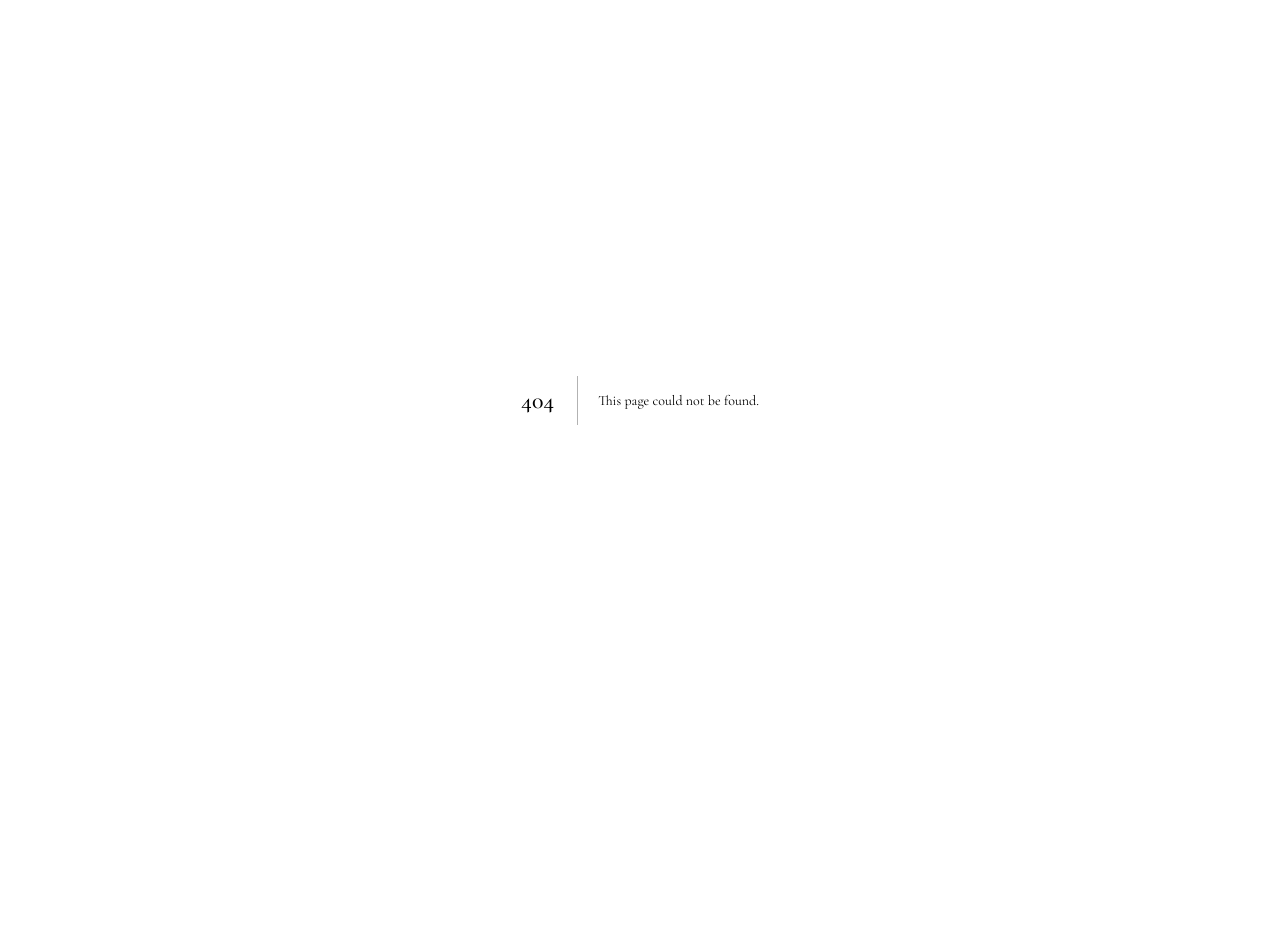
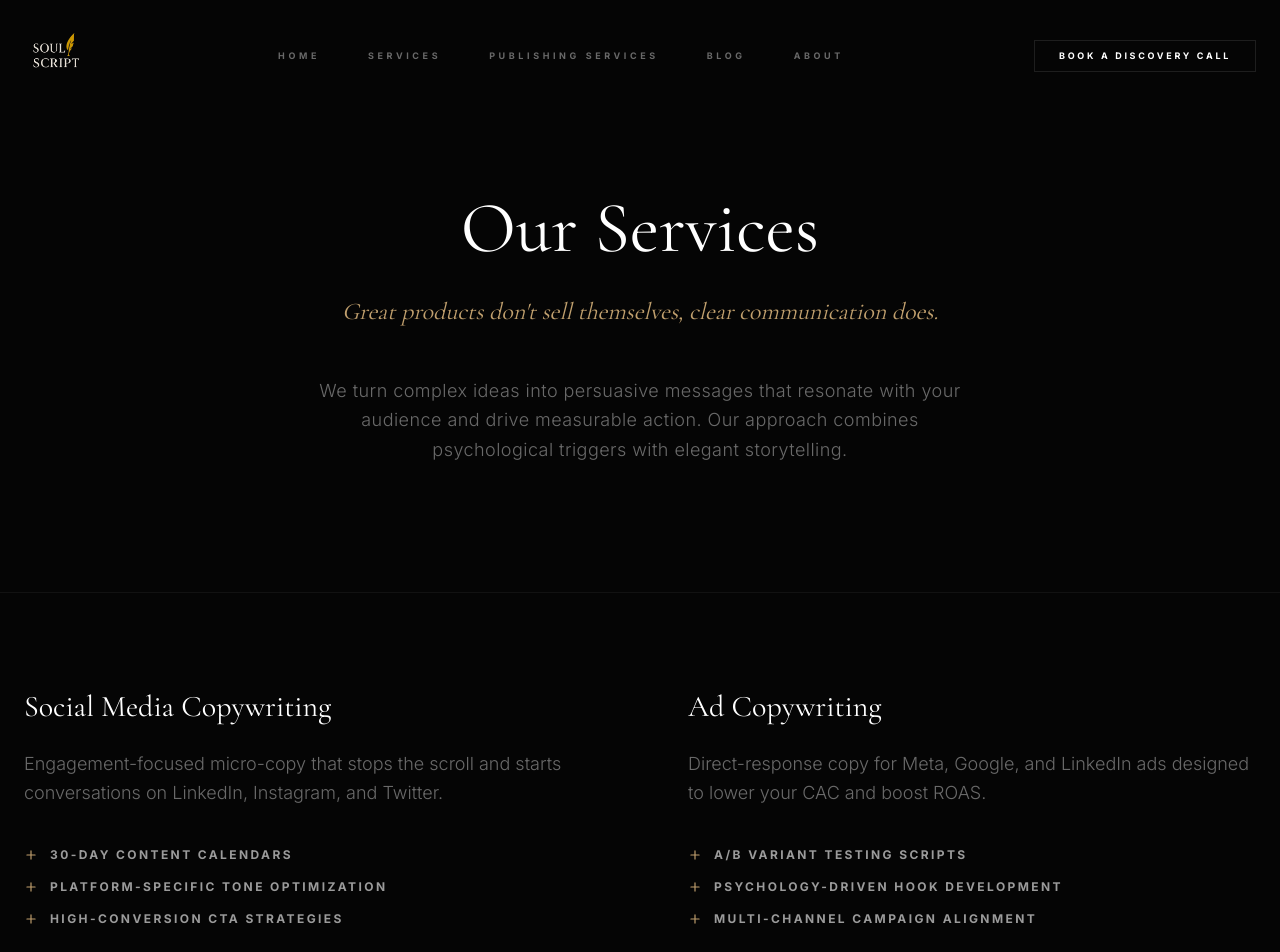
Before and after one commit to tessyjonburica/soulscript, a Next.js app: page /services in a window 1280 px wide. Before the commit this address had no page. Shown: the top 952 px of the page. Before the commit the page ends 800 px from the top, so only its background shows below. Built offline with nearby package versions, Linux system fonts and the light colour scheme; a web font is replaced by a local one.

Commit message:
implementing the service page

```diff
--- /dev/null
+++ b/src/app/services/page.tsx
@@ -0,0 +1,172 @@
+"use client";
+
+import { motion } from "framer-motion";
+import { Navbar } from "@/components/layout/Navbar";
+import { Footer } from "@/components/layout/Footer";
+import { Plus } from "lucide-react";
+
+const services = [
+    {
+        title: "Social Media Copywriting",
+        description: "Engagement-focused micro-copy that stops the scroll and starts conversations on LinkedIn, Instagram, and Twitter.",
+        bullets: [
+            "30-day content calendars",
+            "Platform-specific tone optimization",
+            "High-conversion CTA strategies"
+        ]
+    },
+    {
+        title: "Ad Copywriting",
+        description: "Direct-response copy for Meta, Google, and LinkedIn ads designed to lower your CAC and boost ROAS.",
+        bullets: [
+            "A/B variant testing scripts",
+            "Psychology-driven hook development",
+            "Multi-channel campaign alignment"
+        ]
+    },
+    {
+        title: "Product Description Writing",
+        description: "Turning features into benefits with evocative language that compels your customers to click 'Add to Cart'.",
+        bullets: [
+            "Brand-aligned voice integration",
+            "Technical specification translation",
+            "SEO-optimized keywords"
+        ]
+    },
+    {
+        title: "Pitch Deck Copywriting",
+        description: "Strategic narratives for founders looking to raise capital. We distill your vision into a winning investment story.",
+        bullets: [
+            "12-15 slide narrative structure",
+            "Value proposition sharpening",
+            "Investor-ready executive summaries"
+        ]
+    },
+    {
+        title: "Website Copywriting",
+        description: "The foundation of your digital presence. We build websites that don't just look pretty, but actually sell.",
+        bullets: [
+            "Homepage & About page storytelling",
+            "Service/Product page optimization",
+            "User journey flow mapping"
+        ]
+    },
+    {
+        title: "SEO Writing",
+        description: "Thought leadership and blog content that ranks on Page 1 while maintaining your sophisticated brand voice.",
+        bullets: [
+            "Keyword research & clustering",
+            "Long-form authority articles",
+            "On-page metadata optimization"
+        ]
+    },
+    {
+        title: "Whitepaper Copywriting",
+        description: "Deep-dive technical reports and industry insights that establish your brand as a leading authority.",
+        bullets: [
+            "Data-driven research synthesis",
+            "Subject matter expert interviews",
+            "Lead-magnet design coordination"
+        ]
+    },
+    {
+        title: "Scriptwriting",
+        description: "Compelling scripts for brand films, YouTube channels, and podcast intros that hold attention until the end.",
+        bullets: [
+            "Visual-to-audio pacing guides",
+            "Storyboarding support",
+            "Natural-dialogue refinement"
+        ]
+    }
+];
+
+export default function ServicesPage() {
+    return (
+        <main className="flex min-h-screen flex-col bg-[#050505] text-white">
+            <Navbar />
+
+            {/* Hero Section */}
+            <section className="pt-48 pb-32 px-6">
+                <div className="max-w-4xl mx-auto text-center">
+                    <motion.h1
+                        initial={{ opacity: 0, y: 20 }}
+                        animate={{ opacity: 1, y: 0 }}
+                        transition={{ duration: 0.8 }}
+                        className="text-5xl md:text-7xl font-serif mb-8"
+                    >
+                        Our Services
+                    </motion.h1>
+                    <motion.h2
+                        initial={{ opacity: 0, y: 20 }}
+                        animate={{ opacity: 1, y: 0 }}
+                        transition={{ duration: 0.8, delay: 0.2 }}
+                        className="text-xl md:text-2xl font-serif italic text-[#C1A06E] mb-12"
+                    >
+                        Great products don&apos;t sell themselves, clear communication does.
+                    </motion.h2>
+                    <motion.p
+                        initial={{ opacity: 0, y: 20 }}
+                        animate={{ opacity: 1, y: 0 }}
+                        transition={{ duration: 0.8, delay: 0.4 }}
+                        className="text-white/40 text-lg leading-relaxed max-w-2xl mx-auto font-light tracking-wide"
+                    >
+                        We turn complex ideas into persuasive messages that resonate with your audience and drive measurable action. Our approach combines psychological triggers with elegant storytelling.
+                    </motion.p>
+                </div>
+            </section>
+
+            {/* Services Grid */}
+            <section className="py-24 px-6 border-t border-white/5">
+                <div className="max-w-7xl mx-auto grid md:grid-cols-2 gap-x-24 gap-y-32">
+                    {services.map((service, idx) => (
+                        <motion.div
+                            key={service.title}
+                            initial={{ opacity: 0, y: 20 }}
+                            whileInView={{ opacity: 1, y: 0 }}
+                            viewport={{ once: true }}
+                            transition={{ duration: 0.8, delay: (idx % 2) * 0.2 }}
+                            className="flex flex-col"
+                        >
+                            <h3 className="text-2xl md:text-3xl font-serif mb-6 text-white group-hover:text-[#C1A06E] transition-colors">
+                                {service.title}
+                            </h3>
+                            <p className="text-white/40 text-lg mb-10 leading-relaxed font-light">
+                                {service.description}
+                            </p>
+                            <ul className="space-y-4">
+                                {service.bullets.map((bullet) => (
+                                    <li key={bullet} className="flex items-center gap-3 text-[10px] md:text-xs font-bold tracking-[0.2em] uppercase text-white/60">
+                                        <Plus size={14} className="text-[#C1A06E]" />
+                                        {bullet}
+                                    </li>
+                                ))}
+                            </ul>
+                        </motion.div>
+                    ))}
+                </div>
+            </section>
+
+            {/* Final CTA Section */}
+            <section className="py-48 px-6 border-t border-white/5 bg-[#080808]">
+                <div className="max-w-5xl mx-auto text-center">
+                    <motion.h2
+                        initial={{ opacity: 0, scale: 0.95 }}
+                        whileInView={{ opacity: 1, scale: 1 }}
+                        viewport={{ once: true }}
+                        className="text-4xl md:text-6xl lg:text-8xl font-serif leading-[1.1] tracking-tight"
+                    >
+                        Your brand deserves attention. <br className="hidden md:block" />
+                        <span className="relative inline-block mt-4">
+                            Let&apos;s
+                            <span className="text-[#C1A06E] italic ml-4">write something</span>
+                            <span className="block h-[1px] w-full bg-[#C1A06E]/30 absolute -bottom-2"></span>
+                        </span>
+                        <span className="ml-4">that works</span>
+                    </motion.h2>
+                </div>
+            </section>
+
+            <Footer />
+        </main>
+    );
+}
--- a/src/components/layout/Footer.tsx
+++ b/src/components/layout/Footer.tsx
@@ -85,7 +85,7 @@ export function Footer() {
                 {/* Bottom Bar: Copyright & Legal */}
                 <div className="flex flex-col md:flex-row justify-between items-center pt-10 border-t border-white/5 gap-8">
                     <p className="text-white/20 text-[10px] uppercase tracking-[0.4em] font-bold">
-                        © SOUL SCRIPT 2024
+                        © SOUL SCRIPT 2026
                     </p>
                     <div className="flex gap-12">
                         <Link href="#" className="text-white/20 hover:text-white text-[9px] uppercase tracking-[0.3em] font-bold transition-colors">
--- a/src/components/layout/Navbar.tsx
+++ b/src/components/layout/Navbar.tsx
@@ -10,7 +10,7 @@ import { cn } from "@/lib/utils";
 
 const navLinks = [
     { name: "HOME", href: "/" },
-    { name: "SERVICES", href: "#services" },
+    { name: "SERVICES", href: "/services" },
     { name: "PUBLISHING SERVICES", href: "#publishing" },
     { name: "BLOG", href: "#blog" },
     { name: "ABOUT", href: "#about" },
```
